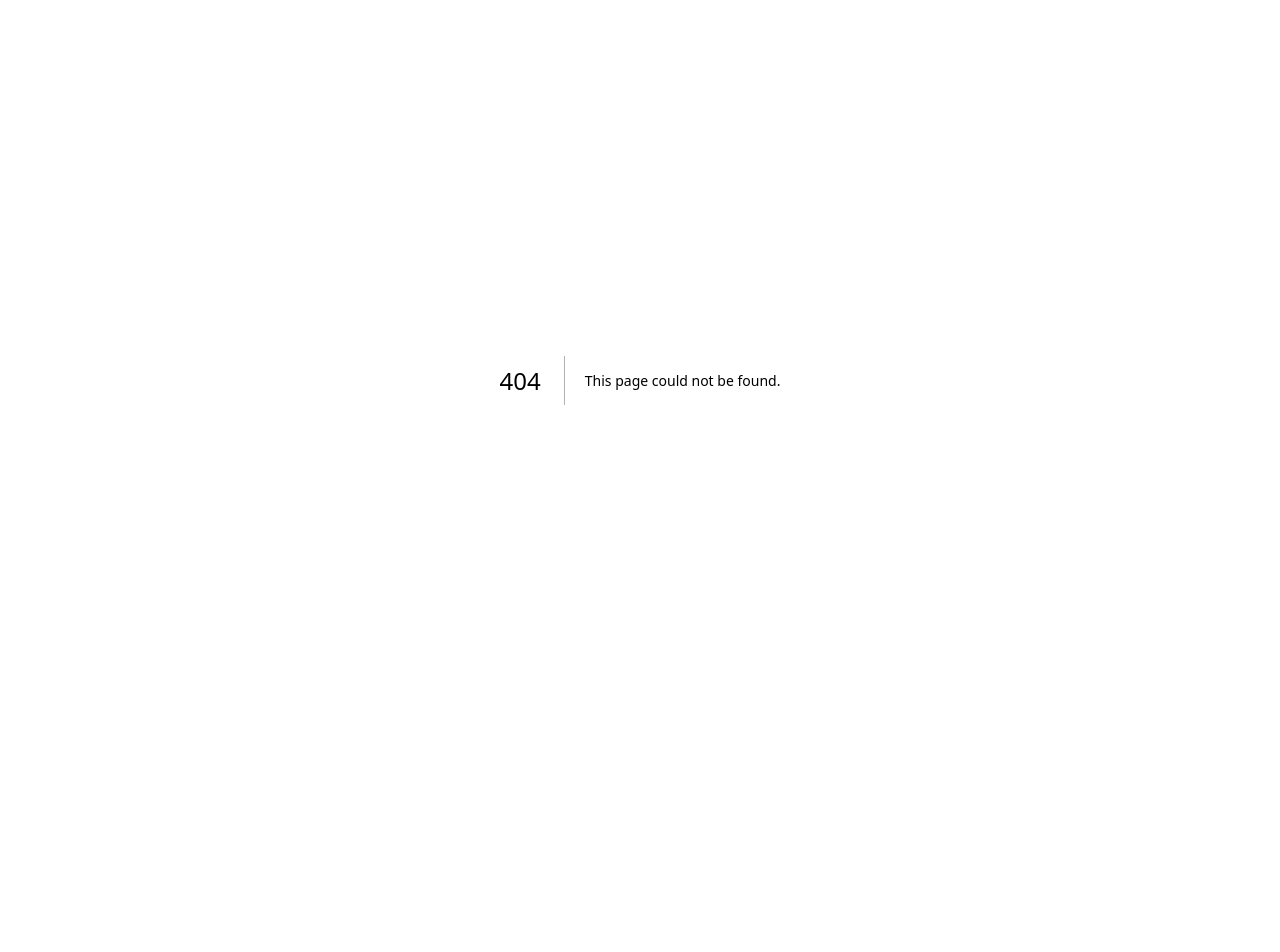
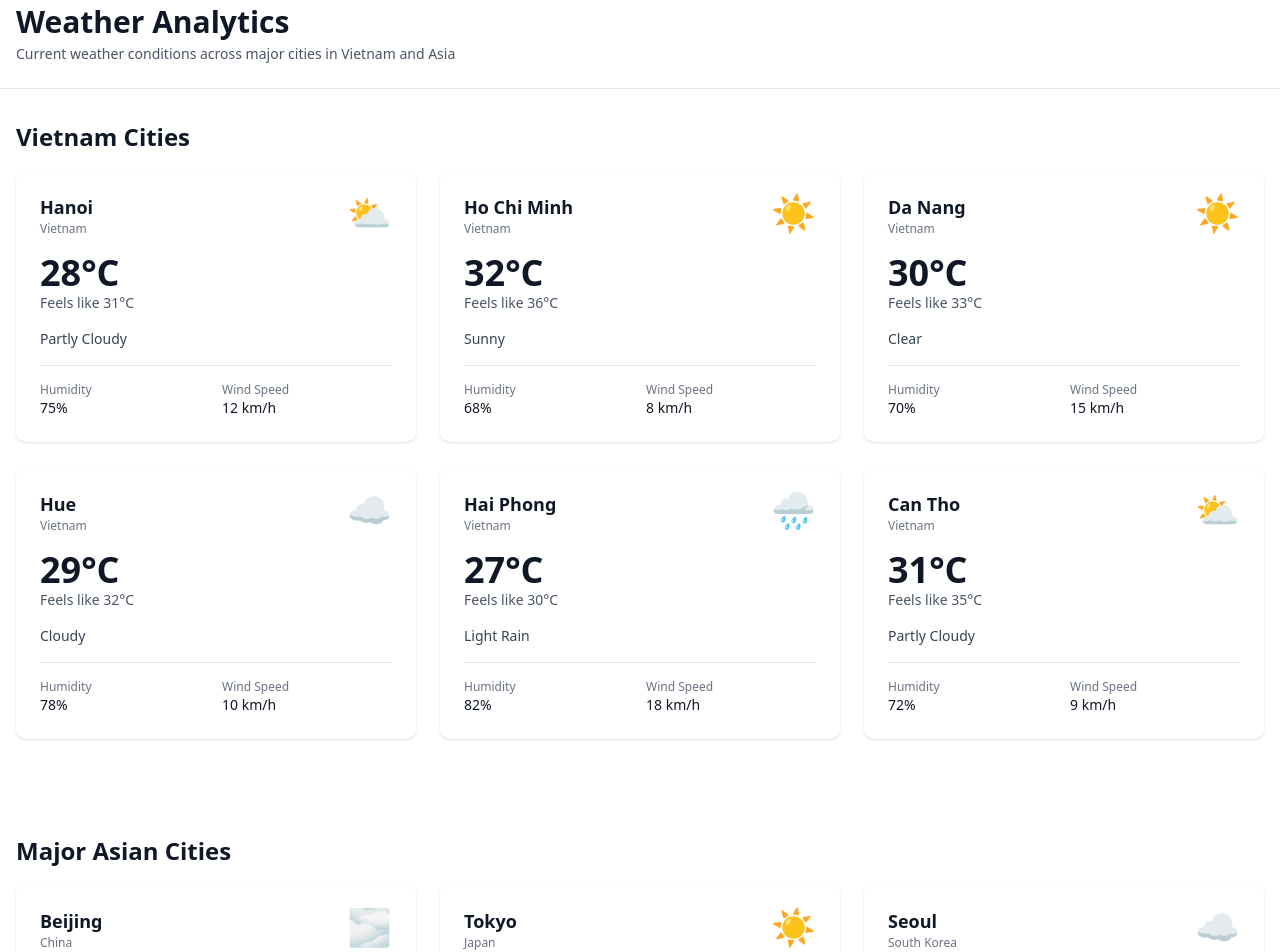
Before and after one commit to lumina293/my-website, a Next.js app: page /projects/weather-analytics in a window 1280 px wide. Before the commit this address had no page. Shown: the part 20-972 px from the top of the page. Before the commit the page ends 800 px from the top, so only its background shows below. Built offline with nearby package versions, Linux system fonts and the light colour scheme.

Commit message:
Add a new mockup UI for weather-analytics

```diff
--- a/app/projects/page.js
+++ b/app/projects/page.js
@@ -40,6 +40,13 @@ function ProjectsGrid() {
             name: "Finance Dashboard",
             description: "Personal finance tracker with transaction management, category breakdown charts, and spending analysis to monitor income and expenses.",
             path: "/projects/finance-dashboard",
+            isPrototype: true
+        },
+        {
+            id: 3,
+            name: "Weather Analytics",
+            description: "Real-time weather dashboard showing current conditions, temperature, humidity, and wind speed for major cities across Vietnam and Asia.",
+            path: "/projects/weather-analytics",
             isPrototype: true
         }
     ];
--- /dev/null
+++ b/app/projects/weather-analytics/page.js
@@ -0,0 +1,208 @@
+// file: app/projects/weather-analytics/page.js
+import WeatherAnalyticsHeader from '@/components/WeatherAnalyticsHeader';
+
+export default function WeatherAnalytics() {
+    return (
+        <main>
+            <WeatherAnalyticsHeader/>
+            <VietnamCitiesSection/>
+            <AsianCitiesSection/>
+        </main>
+    )
+}
+
+function VietnamCitiesSection() {
+    // Mock weather data for Vietnam cities
+    let vietnamCities = [
+        {
+            city: "Hanoi",
+            country: "Vietnam",
+            temperature: 28,
+            feelsLike: 31,
+            condition: "Partly Cloudy",
+            humidity: 75,
+            windSpeed: 12,
+            icon: "⛅"
+        },
+        {
+            city: "Ho Chi Minh",
+            country: "Vietnam",
+            temperature: 32,
+            feelsLike: 36,
+            condition: "Sunny",
+            humidity: 68,
+            windSpeed: 8,
+            icon: "☀️"
+        },
+        {
+            city: "Da Nang",
+            country: "Vietnam",
+            temperature: 30,
+            feelsLike: 33,
+            condition: "Clear",
+            humidity: 70,
+            windSpeed: 15,
+            icon: "☀️"
+        },
+        {
+            city: "Hue",
+            country: "Vietnam",
+            temperature: 29,
+            feelsLike: 32,
+            condition: "Cloudy",
+            humidity: 78,
+            windSpeed: 10,
+            icon: "☁️"
+        },
+        {
+            city: "Hai Phong",
+            country: "Vietnam",
+            temperature: 27,
+            feelsLike: 30,
+            condition: "Light Rain",
+            humidity: 82,
+            windSpeed: 18,
+            icon: "🌧️"
+        },
+        {
+            city: "Can Tho",
+            country: "Vietnam",
+            temperature: 31,
+            feelsLike: 35,
+            condition: "Partly Cloudy",
+            humidity: 72,
+            windSpeed: 9,
+            icon: "⛅"
+        }
+    ];
+
+    return (
+        <div className="container mx-auto px-4 py-8">
+            <section className="mb-8">
+                <h2 className="text-2xl font-semibold text-gray-900 mb-4">
+                    Vietnam Cities
+                </h2>
+                <div className="grid grid-cols-1 md:grid-cols-2 lg:grid-cols-3 gap-6">
+                    {vietnamCities.map((cityData, index) => (
+                        <WeatherCard key={index} {...cityData} />
+                    ))}
+                </div>
+            </section>
+        </div>
+    );
+}
+
+function AsianCitiesSection() {
+    // Mock weather data for major Asian cities
+    let asianCities = [
+        {
+            city: "Beijing",
+            country: "China",
+            temperature: 15,
+            feelsLike: 13,
+            condition: "Hazy",
+            humidity: 45,
+            windSpeed: 20,
+            icon: "🌫️"
+        },
+        {
+            city: "Tokyo",
+            country: "Japan",
+            temperature: 22,
+            feelsLike: 21,
+            condition: "Clear",
+            humidity: 60,
+            windSpeed: 14,
+            icon: "☀️"
+        },
+        {
+            city: "Seoul",
+            country: "South Korea",
+            temperature: 18,
+            feelsLike: 16,
+            condition: "Cloudy",
+            humidity: 55,
+            windSpeed: 16,
+            icon: "☁️"
+        },
+        {
+            city: "Singapore",
+            country: "Singapore",
+            temperature: 31,
+            feelsLike: 37,
+            condition: "Thunderstorms",
+            humidity: 85,
+            windSpeed: 11,
+            icon: "⛈️"
+        },
+        {
+            city: "Jakarta",
+            country: "Indonesia",
+            temperature: 30,
+            feelsLike: 35,
+            condition: "Humid",
+            humidity: 80,
+            windSpeed: 7,
+            icon: "🌤️"
+        }
+    ];
+
+    return (
+        <div className="container mx-auto px-4 py-8">
+            <section>
+                <h2 className="text-2xl font-semibold text-gray-900 mb-4">
+                    Major Asian Cities
+                </h2>
+                <div className="grid grid-cols-1 md:grid-cols-2 lg:grid-cols-3 gap-6">
+                    {asianCities.map((cityData, index) => (
+                        <WeatherCard key={index} {...cityData} />
+                    ))}
+                </div>
+            </section>
+        </div>
+    );
+}
+
+function WeatherCard({city, country, temperature, feelsLike, condition, humidity, windSpeed, icon}) {
+    return (
+        <div className="bg-white rounded-lg shadow hover:shadow-lg transition-shadow p-6">
+            {/* City Header */}
+            <div className="flex items-start justify-between mb-4">
+                <div>
+                    <h3 className="text-lg font-semibold text-gray-900">
+                        {city}
+                    </h3>
+                    <p className="text-xs text-gray-500">{country}</p>
+                </div>
+                <span className="text-4xl">{icon}</span>
+            </div>
+
+            {/* Temperature */}
+            <div className="mb-4">
+                <p className="text-4xl font-bold text-gray-900">
+                    {temperature}°C
+                </p>
+                <p className="text-sm text-gray-600">
+                    Feels like {feelsLike}°C
+                </p>
+            </div>
+
+            {/* Condition */}
+            <p className="text-sm font-medium text-gray-700 mb-4">
+                {condition}
+            </p>
+
+            {/* Additional Details */}
+            <div className="grid grid-cols-2 gap-3 pt-4 border-t border-gray-200">
+                <div>
+                    <p className="text-xs text-gray-500">Humidity</p>
+                    <p className="text-sm font-medium text-gray-900">{humidity}%</p>
+                </div>
+                <div>
+                    <p className="text-xs text-gray-500">Wind Speed</p>
+                    <p className="text-sm font-medium text-gray-900">{windSpeed} km/h</p>
+                </div>
+            </div>
+        </div>
+    );
+}
--- /dev/null
+++ b/components/WeatherAnalyticsHeader.jsx
@@ -0,0 +1,16 @@
+export default function WeatherAnalyticsHeader() {
+    return (
+        <header className="border-b bg-white">
+            <div className="container mx-auto px-4 py-6">
+                <div className="flex flex-col gap-1">
+                    <h1 className="text-3xl font-bold text-gray-900">
+                        Weather Analytics
+                    </h1>
+                    <p className="text-sm text-gray-600">
+                        Current weather conditions across major cities in Vietnam and Asia
+                    </p>
+                </div>
+            </div>
+        </header>
+    );
+}
```
